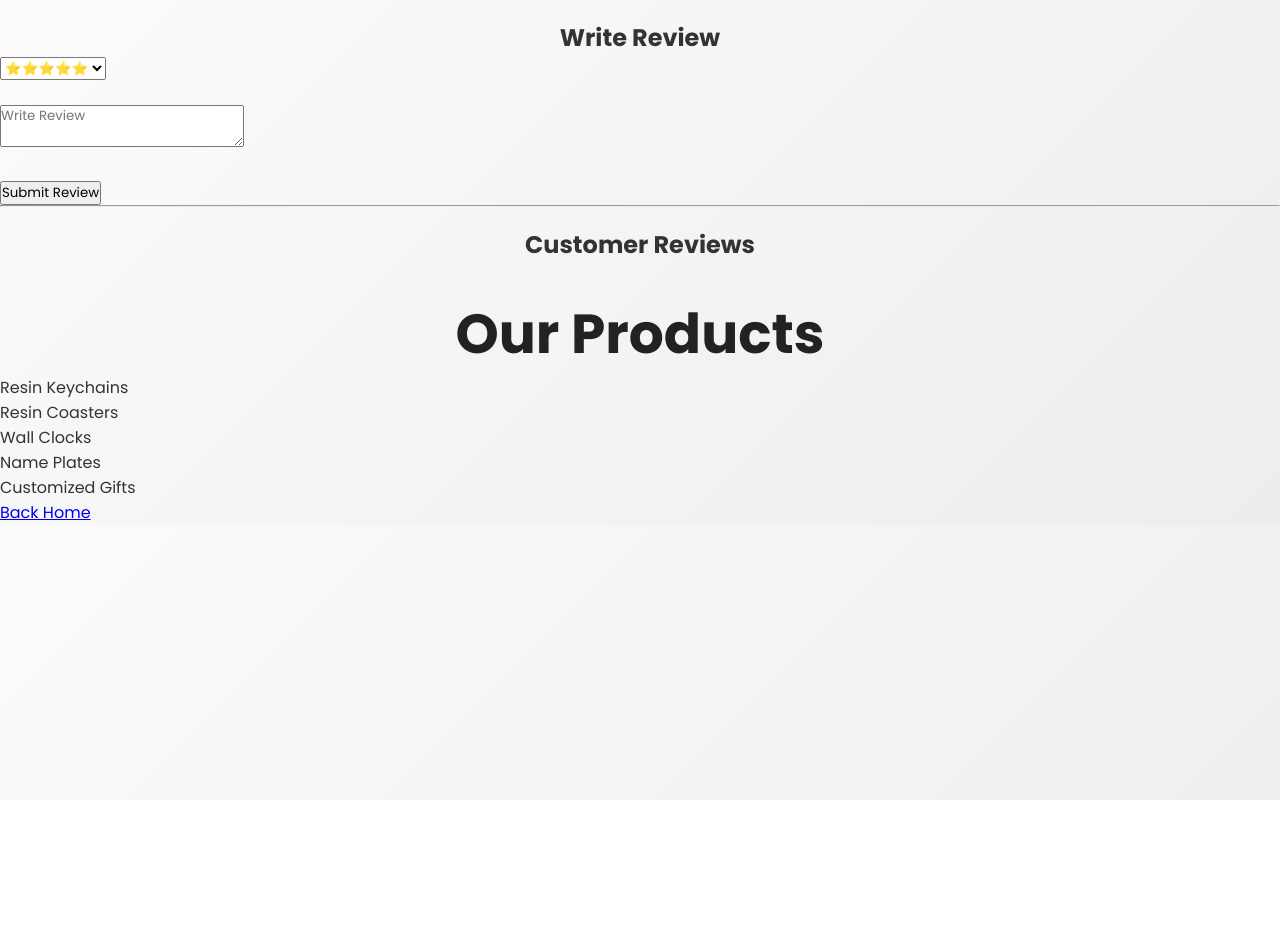
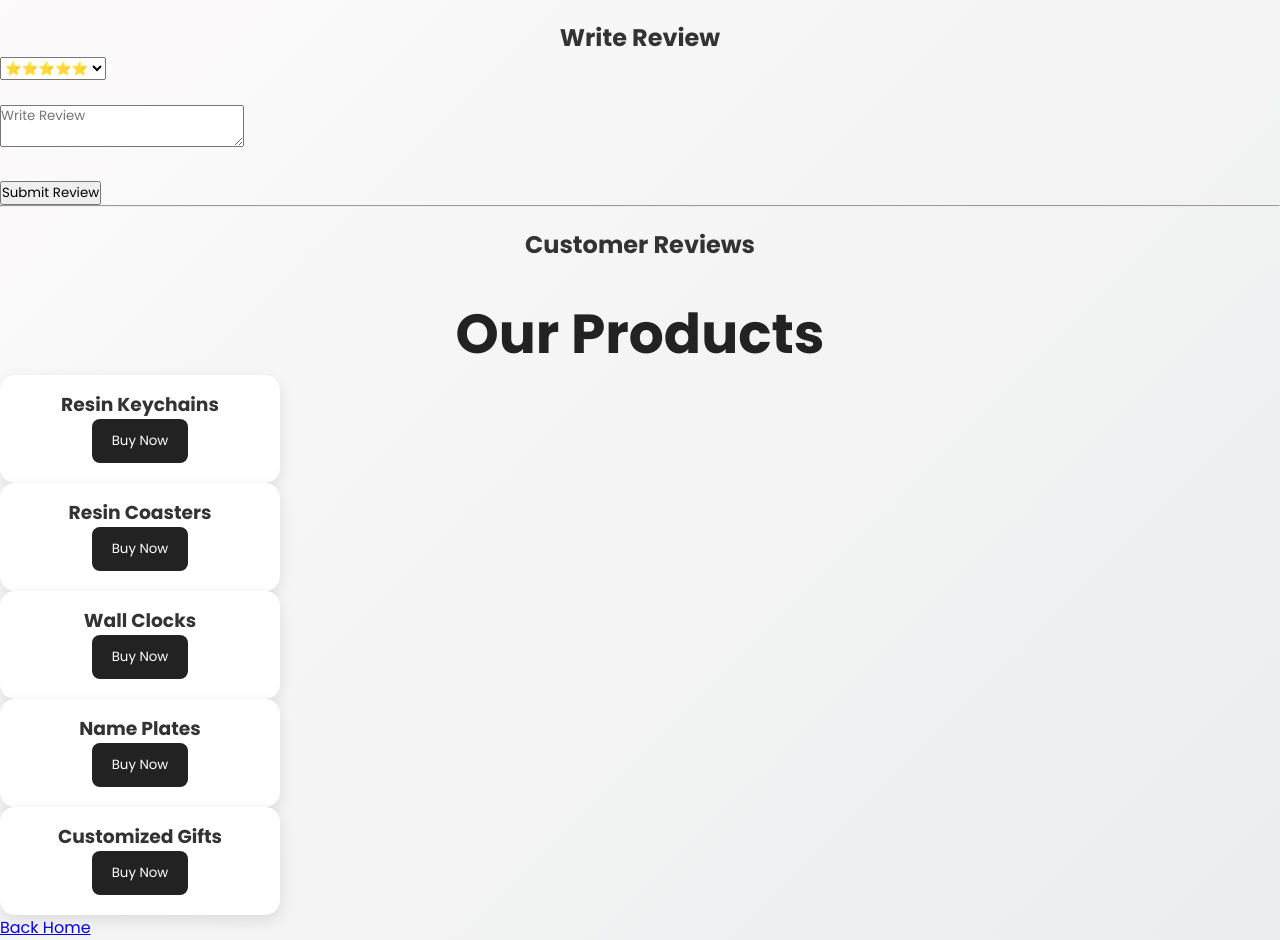
Before and after one commit to vvmehta210-a11y/niva-aura-resin-art, a plain HTML site: page frontend/products.html in a window 1280 px wide. Before the commit the page ends 800 px from the top, so only its background shows below. Drawn offline with Linux system fonts and the light colour scheme.

```diff
--- a/backend/server.js
+++ b/backend/server.js
@@ -15,6 +15,7 @@ const Order = require("./models/Order");
 const User = require("./models/User");
 const LoginHistory = require("./models/LoginHistory");
 const app = express();
+app.set("trust proxy", 1);
 const Contact = require("./models/Contact");
 const Product = require("./models/Product");
 
--- a/frontend/products.html
+++ b/frontend/products.html
@@ -90,15 +90,78 @@ async function submitReview(){
 
 <h1>Our Products</h1>
 
-<ul>
-<li>Resin Keychains</li>
-<li>Resin Coasters</li>
-<li>Wall Clocks</li>
-<li>Name Plates</li>
-<li>Customized Gifts</li>
-</ul>
+<div class="product">
+
+    <h3>Resin Keychains</h3>
+
+    <button onclick="buyNow('Resin Keychains')">
+        Buy Now
+    </button>
+
+</div>
+
+<div class="product">
+
+    <h3>Resin Coasters</h3>
+
+    <button onclick="buyNow('Resin Coasters')">
+        Buy Now
+    </button>
+
+</div>
+
+<div class="product">
+
+    <h3>Wall Clocks</h3>
+
+    <button onclick="buyNow('Wall Clocks')">
+        Buy Now
+    </button>
+
+</div>
+
+<div class="product">
+
+    <h3>Name Plates</h3>
+
+    <button onclick="buyNow('Name Plates')">
+        Buy Now
+    </button>
+
+</div>
+
+<div class="product">
+
+    <h3>Customized Gifts</h3>
+
+    <button onclick="buyNow('Customized Gifts')">
+        Buy Now
+    </button>
+
+</div>
 
 <a href="index.html">Back Home</a>
 
+<script>
+
+function buyNow(productName) {
+
+    const token = localStorage.getItem("token");
+
+    if (!token) {
+
+        alert("Please Login or Sign Up first to purchase this item.");
+
+        window.location.href = "login.html";
+
+        return;
+    }
+
+    localStorage.setItem("selectedProduct", productName);
+
+    window.location.href = "payment.html";
+}
+
+</script>
 </body>
 </html>
```
